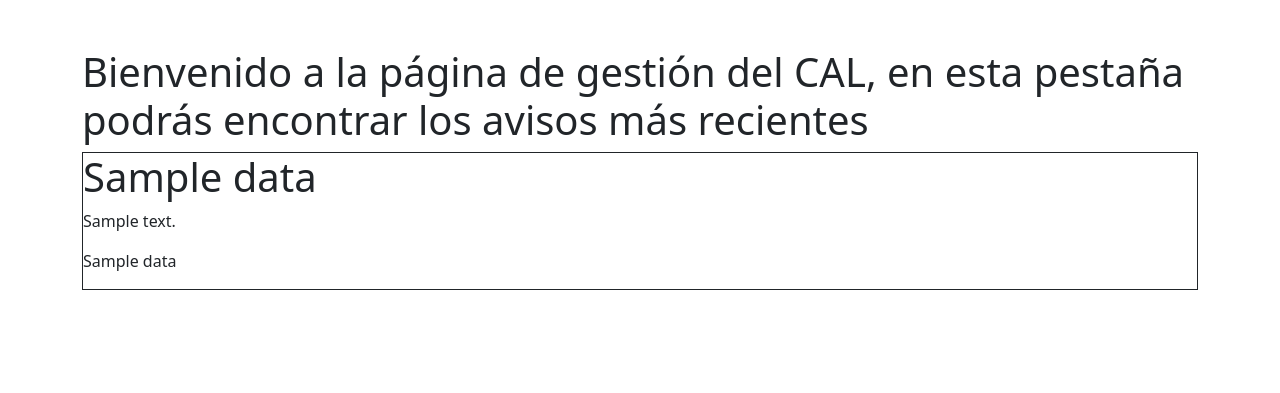
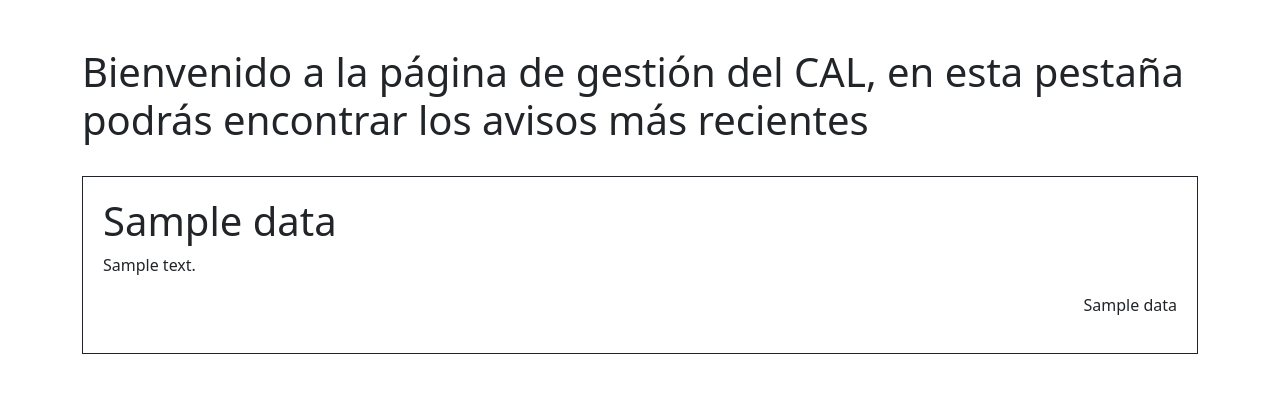
Before and after one commit to carlosgutfer/web_atletismo, a Flask app: template webside/templates/home.html in a window 1280 px wide. Shown: the part 16-409 px from the top of the page. Run offline with Flask 2, Linux system fonts and the light colour scheme; the template is opened without the code that fills it: most values are stand-ins (such as "Sample title", 1, 10 or a date in 2020); some libraries are stand-ins or nearby versions.

Commit message:
Update home page

```diff
--- a/webside/templates/home.html
+++ b/webside/templates/home.html
@@ -16,11 +16,12 @@
         {% endif %}
         <br><br>
         <div> <h1> Bienvenido a la página de gestión del CAL, en esta pestaña podrás encontrar los avisos más recientes </h1></div>
+        <br>
         {% for x in data %}
-        <div class="border border-dark">
+        <div class="border border-dark" style="padding: 20px;">
                 <h1> {{x.title}}</h1>
-                <p> {{x.texto}} </p>
-                <p> {{x.name}} </p>
+                <p>  {{x.texto}} </p>
+                <p align=right>  {{x.name}} </p>
         </div>
         <br>
         {% endfor %}
```
Also changed, not shown: webside/database.db.
